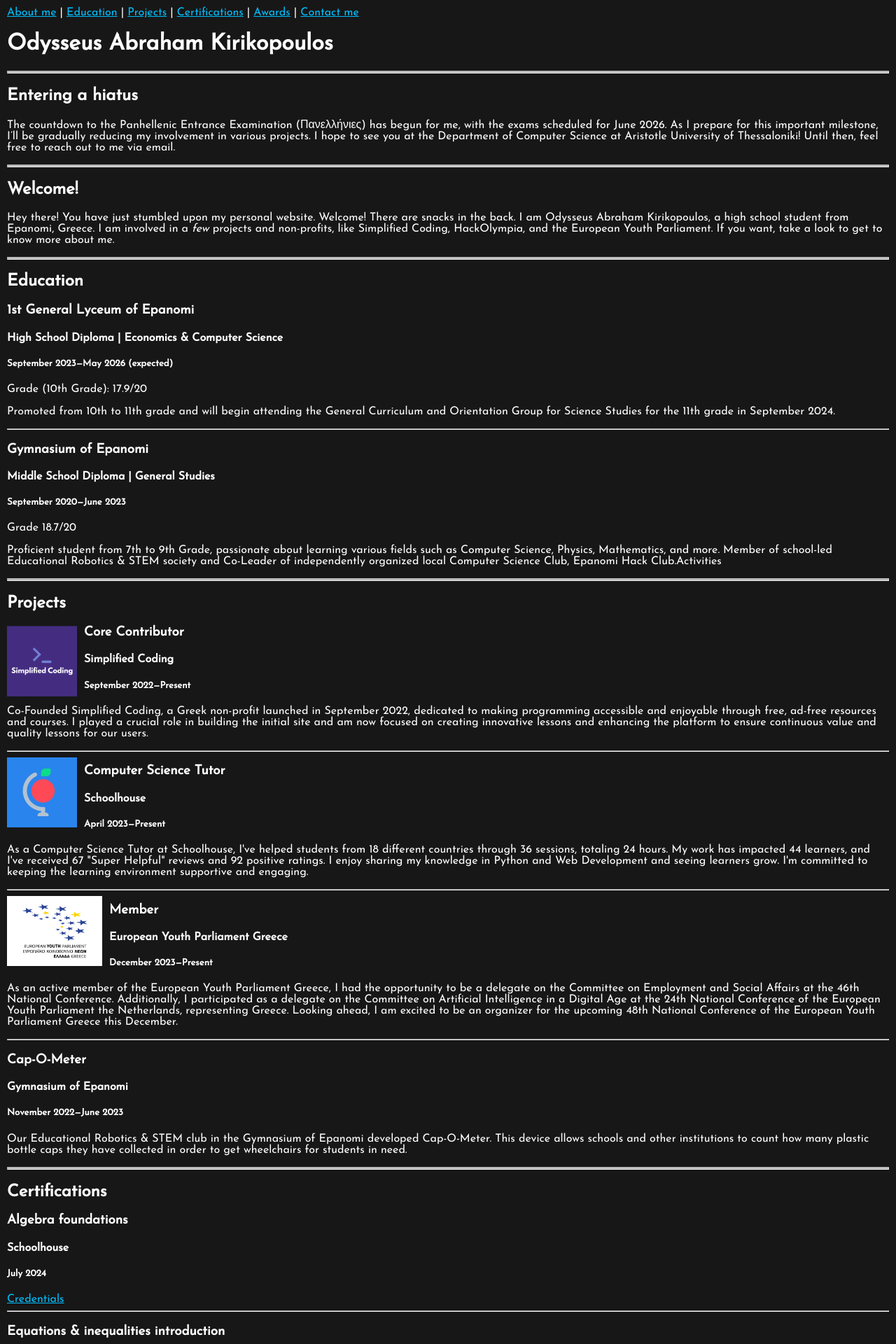
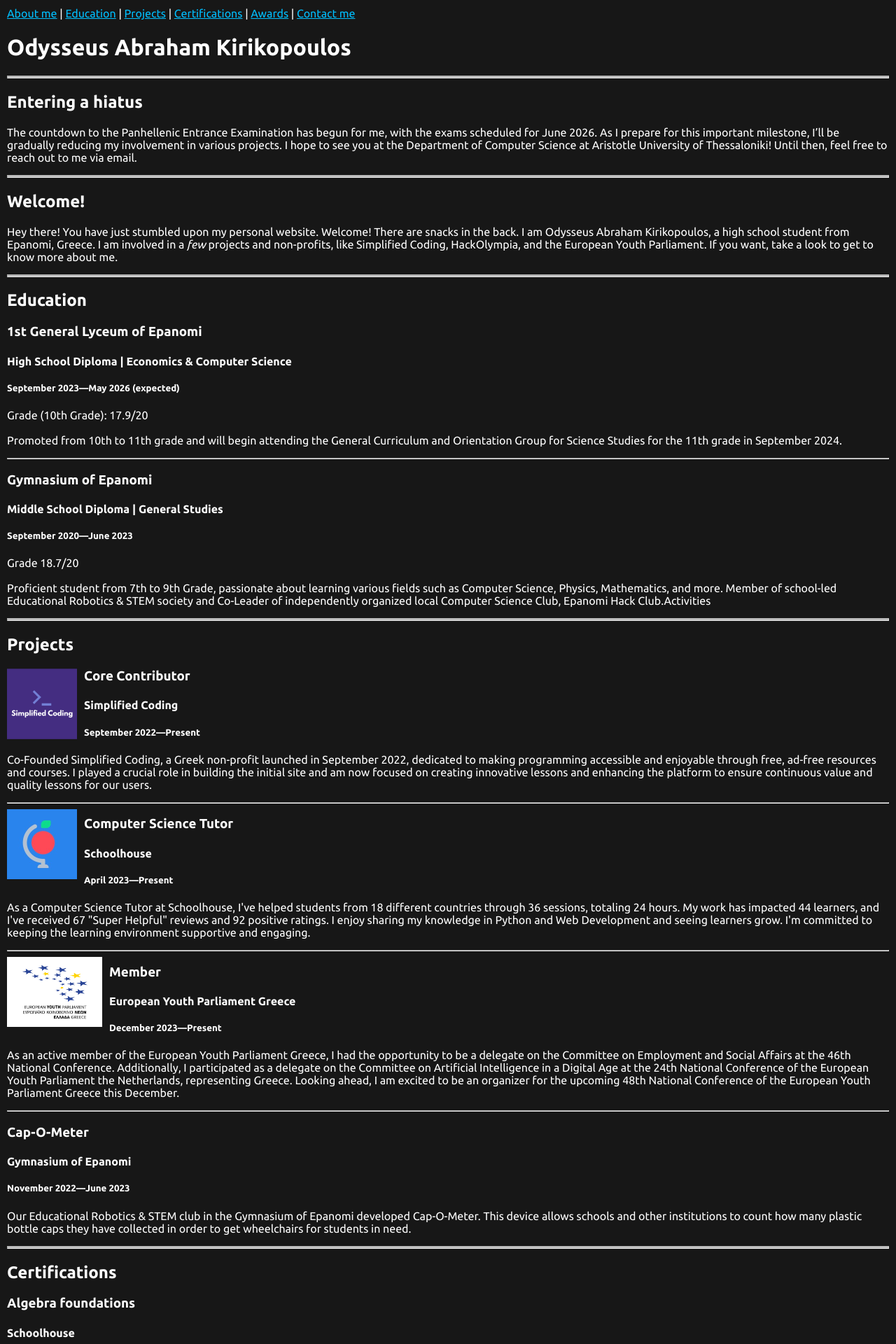
Before and after one commit to odysseuskir/website, a PHP site: page / in a window 1280 px wide. Shown: the top 1920 px of the page at 70% size. Run offline with PHP 8.4, Linux system fonts and the light colour scheme.

Commit message:
feat: changed font to ubuntu

```diff
--- a/index.html
+++ b/index.html
@@ -39,7 +39,7 @@
   <h2>Entering a hiatus</h2>
 
   <p>
-    The countdown to the Panhellenic Entrance Examination (Πανελλήνιες) has begun for me,
+    The countdown to the Panhellenic Entrance Examination has begun for me,
     with the exams scheduled for June 2026. As I prepare for this important milestone,
     I’ll be gradually reducing my involvement in various projects.
     I hope to see you at the Department of Computer Science at Aristotle University of Thessaloniki!
--- a/style.css
+++ b/style.css
@@ -1,18 +1,11 @@
-@import url('https://fonts.googleapis.com/css2?family=Josefin+Sans&display=swap');
-
-.josefin-sans-font {
-  font-family: "Josefin Sans", sans-serif;
-  font-optical-sizing: auto;
-  font-weight: 400;
-  font-style: normal;
-}
+@import url('https://fonts.googleapis.com/css2?family=Ubuntu:ital,wght@0,300;0,400;0,500;0,700;1,300;1,400;1,500;1,700&display=swap');
 
 body {
     margin: 5px;
     padding: 5px;
     background-color: #171717;
     color: white;
-    font-family: "Josefin Sans", sans-serif;
+    font-family: 'Ubuntu', sans-serif;
 }
 
 a, a:visited {
```
